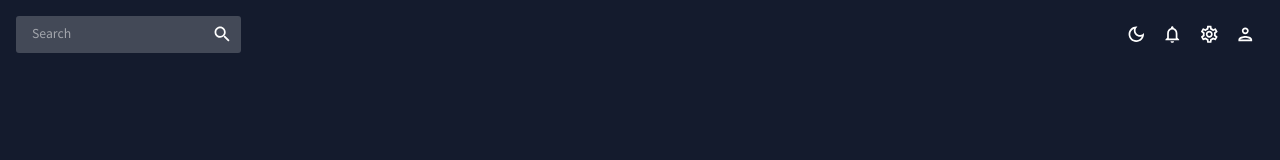
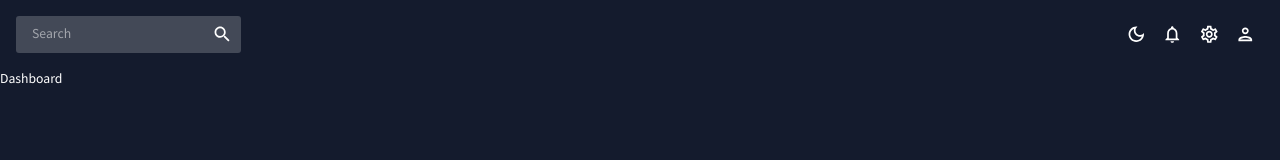
Before and after one commit to Fjguido/dashboard, a React (Create React App) app: page / in a window 1280 px wide. Shown: the top 160 px of the page. Built offline with nearby package versions, Linux system fonts and the light colour scheme.

Commit message:
saved recent changes

```diff
--- a/src/App.js
+++ b/src/App.js
@@ -1,20 +1,20 @@
-import { useState } from "react";
+import { CssBaseline, ThemeProvider } from "@mui/material";
+import { ColorModeContext, useMode } from "./theme";
 import { Routes, Route } from "react-router-dom";
 import Topbar from "./scenes/global/Topbar";
 import Sidebar from "./scenes/global/Sidebar";
 import Dashboard from "./scenes/dashboard";
-import Team from "./scenes/team";
-import Invoices from "./scenes/invoices";
-import Contacts from "./scenes/contacts";
-import Bar from "./scenes/bar";
-import Form from "./scenes/form";
-import Line from "./scenes/line";
-import Pie from "./scenes/pie";
-import FAQ from "./scenes/faq";
-import Geography from "./scenes/geography";
-import { CssBaseline, ThemeProvider } from "@mui/material";
-import { ColorModeContext, useMode } from "./theme";
-import Calendar from "./scenes/calendar/calendar";
+//import Team from "./scenes/team";
+//import Invoices from "./scenes/invoices";
+//import Contacts from "./scenes/contacts";
+//import Bar from "./scenes/bar";
+//import Form from "./scenes/form";
+//import Line from "./scenes/line";
+//import Pie from "./scenes/pie";
+//import FAQ from "./scenes/faq";
+//import Geography from "./scenes/geography";
+//import Calendar from "./scenes/calendar/calendar";
+
 
 function App() {
   const [theme, colorMode] = useMode();
@@ -26,6 +26,19 @@ function App() {
         <div className="app">
           <main className="content">
             <Topbar />
+            <Routes>
+              <Route path="/" element={<Dashboard />} />
+              {/* <Route path="/team" element={<Team />} /> */}
+              {/* <Route path="/contacts" element={<Contacts />} /> */}
+              {/* <Route path="/invoices" element={<Invoices />} /> */}
+              {/* <Route path="/form" element={<Form />} /> */}
+              {/* <Route path="/bar" element={<Bar />} /> */}
+              {/* <Route path="/pie" element={<Pie />} /> */}
+              {/* <Route path="/line" element={<Line />} /> */}
+              {/* <Route path="/faq" element={<FAQ />} /> */}
+              {/* <Route path="/calendar" element={<Calendar />} /> */}
+              {/* <Route path="/geography" element={<Geography />} /> */}
+            </Routes>
           </main>
         </div>
       </ThemeProvider>
```
